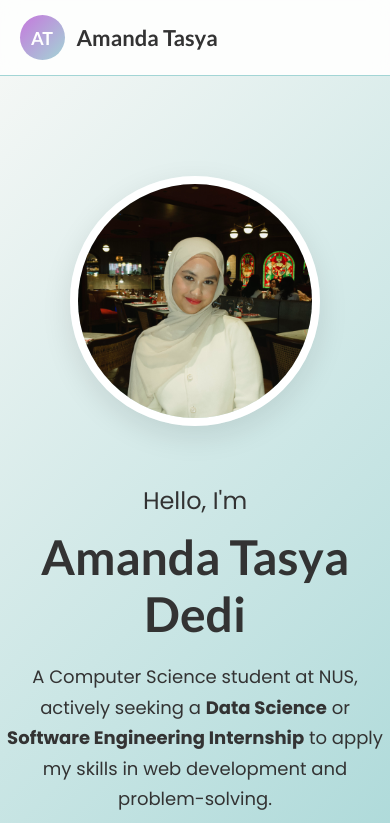
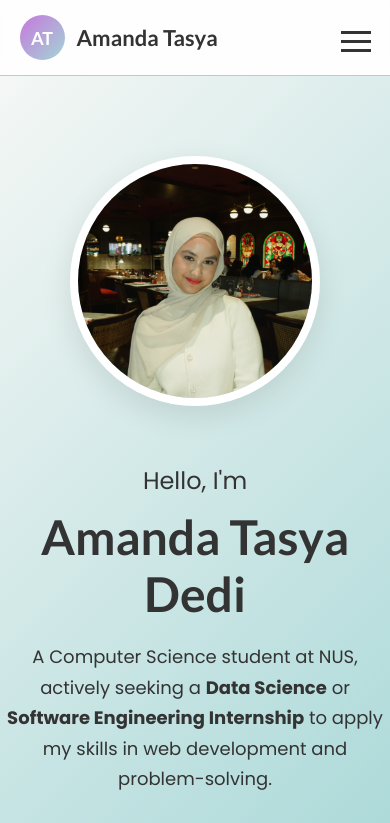
Before and after one commit to amndatasyaa/amndatasyaa.github.io, a Next.js app: page / in a window 390 px wide. Shown: the top 823 px of the page. Built offline with nearby package versions, Linux system fonts and the light colour scheme.

Commit message:
feat: improve mobile responsiveness

```diff
--- /dev/null
+++ b/app/components/Hamburger.tsx
@@ -0,0 +1,24 @@
+'use client'
+
+import React from 'react'
+
+interface HamburgerProps {
+  isOpen: boolean
+  setIsOpen: (isOpen: boolean) => void
+}
+
+const Hamburger: React.FC<HamburgerProps> = ({ isOpen, setIsOpen }) => {
+  return (
+    <button
+      className={`hamburger ${isOpen ? 'open' : ''}`}
+      onClick={() => setIsOpen(!isOpen)}
+      aria-label="Toggle menu"
+    >
+      <div className="bar1" />
+      <div className="bar2" />
+      <div className="bar3" />
+    </button>
+  )
+}
+
+export default Hamburger
--- a/app/globals.css
+++ b/app/globals.css
@@ -436,8 +436,14 @@ h2::after {
     width: 250px;
     height: 250px;
   }
+  .page-section {
+    padding: 80px 5%;
+  }
   .home-content h1 {
     font-size: 48px;
+  }
+  h2 {
+    font-size: 36px;
   }
   .navbar {
     padding: 15px 5%;
@@ -447,6 +453,74 @@ h2::after {
   }
   .skills-grid, .projects-grid {
     grid-template-columns: 1fr;
+  }
+}
+
+.hamburger {
+  display: none;
+  position: fixed;
+  top: 25px;
+  right: 5%;
+  z-index: 1001;
+  background: transparent;
+  border: none;
+  cursor: pointer;
+}
+
+.hamburger .bar1,
+.hamburger .bar2,
+.hamburger .bar3 {
+  width: 30px;
+  height: 3px;
+  background-color: var(--text-color);
+  margin: 6px 0;
+  transition: 0.4s;
+}
+
+.hamburger.open .bar1 {
+  transform: rotate(-45deg) translate(-6px, 6px);
+}
+
+.hamburger.open .bar2 {
+  opacity: 0;
+}
+
+.hamburger.open .bar3 {
+  transform: rotate(45deg) translate(-6px, -6px);
+}
+
+.mobile-nav-menu {
+  position: fixed;
+  top: 0;
+  left: 0;
+  width: 100%;
+  height: 100%;
+  background: rgba(255, 255, 255, 0.95);
+  backdrop-filter: blur(10px);
+  z-index: 1000;
+  display: flex;
+  flex-direction: column;
+  align-items: center;
+  justify-content: center;
+  gap: 30px;
+  transform: translateY(-100%);
+  transition: transform 0.5s ease-in-out;
+}
+
+.mobile-nav-menu.open {
+  transform: translateY(0);
+}
+
+.mobile-nav-menu a {
+  color: var(--text-color);
+  text-decoration: none;
+  font-size: 24px;
+  font-weight: 700;
+}
+
+@media (max-width: 768px) {
+  .hamburger {
+    display: block;
   }
 }
 
--- a/app/layout-client.tsx
+++ b/app/layout-client.tsx
@@ -3,6 +3,8 @@
 import { useKonamiCode } from './hooks/useKonamiCode'
 import MatrixRain from './components/MatrixRain'
 import { Poppins } from 'next/font/google'
+import { useState } from 'react'
+import Hamburger from './components/Hamburger'
 
 const poppins = Poppins({
   weight: ['300', '400', '500', '600', '700'],
@@ -16,6 +18,7 @@ export default function RootLayoutClient({
   children: React.ReactNode
 }) {
   const konami = useKonamiCode()
+  const [isMenuOpen, setIsMenuOpen] = useState(false)
 
   return (
     <html lang="en">
@@ -27,6 +30,15 @@ export default function RootLayoutClient({
       </head>
       <body className={`${poppins.className} ${konami ? 'matrix-theme' : ''}`}>
         {konami && <MatrixRain />}
+        <div className={`mobile-nav-menu ${isMenuOpen ? 'open' : ''}`}>
+          <a href="#home" onClick={() => setIsMenuOpen(false)}>Home</a>
+          <a href="#about" onClick={() => setIsMenuOpen(false)}>About</a>
+          <a href="#education" onClick={() => setIsMenuOpen(false)}>Education</a>
+          <a href="#skills" onClick={() => setIsMenuOpen(false)}>Skills</a>
+          <a href="#contact" onClick={() => setIsMenuOpen(false)}>Contact</a>
+          <a href="/play" onClick={() => setIsMenuOpen(false)}>Play</a>
+        </div>
+        <Hamburger isOpen={isMenuOpen} setIsOpen={setIsMenuOpen} />
         {children}
       </body>
     </html>
```
